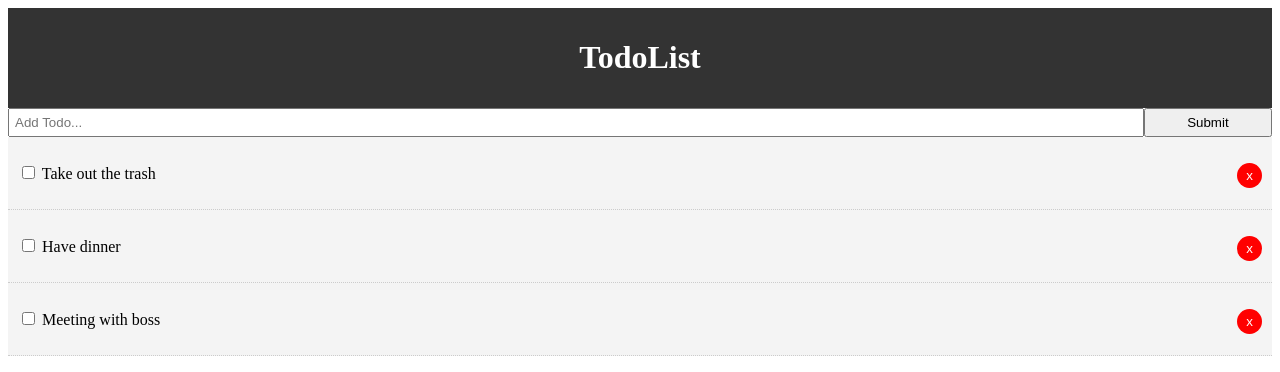
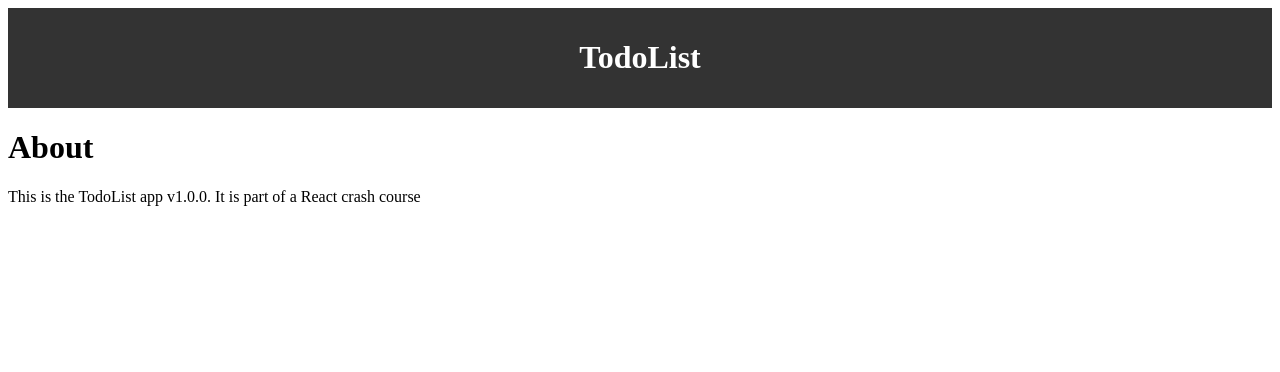
Before and after one commit to dghazi12/React_ToDoList, a React (Create React App) app in the folder reacttodolist/: page /about in a window 1280 px wide. Shown: the top 372 px of the page. Built offline with nearby package versions, Linux system fonts and the light colour scheme.

Commit message:
added react router

```diff
--- a/reacttodolist/package.json
+++ b/reacttodolist/package.json
@@ -8,6 +8,7 @@
     "@testing-library/user-event": "^7.1.2",
     "react": "^16.13.1",
     "react-dom": "^16.13.1",
+    "react-router-dom": "^5.2.0",
     "react-scripts": "3.4.3",
     "uuid": "^8.3.0"
   },
--- a/reacttodolist/src/App.js
+++ b/reacttodolist/src/App.js
@@ -1,7 +1,9 @@
 import React, { Component } from 'react';
+import { BrowserRouter as Router, Route } from 'react-router-dom';
 import Header from './components/layout/Header'
 import Todos from './components/Todos'
 import AddTodo from './components/AddTodo'
+import About from './components/pages/About'
 import { v4 as uuidv4 } from 'uuid';
 
 class App extends Component {
@@ -53,14 +55,21 @@
 
   render() {
     return (
+      <Router>
       <div className="App">
         <div className="container">
           <Header />
-          <AddTodo addTodo={this.addTodo} />
-          <Todos todos={this.state.todos} markComplete={this.markComplete}
-          delTodo={this.delTodo}/>
+          <Route exact path="/" render={props => (
+            <React.Fragment>
+                <AddTodo addTodo={this.addTodo} />
+                <Todos todos={this.state.todos} markComplete={this.markComplete}
+                delTodo={this.delTodo}/>
+            </React.Fragment>
+          )} />
+          <Route path="/about" component= {About} />
         </div>
-    </div>
+      </div>
+    </Router>
     )
   }
 }
--- /dev/null
+++ b/reacttodolist/src/components/pages/About.js
@@ -0,0 +1,13 @@
+import React from 'react'
+
+function About() {
+    return (
+        <React.Fragment>
+            <h1>About</h1>
+            <p>This is the TodoList app v1.0.0. It is part of a
+                React crash course</p>
+        </React.Fragment>
+    )
+}
+
+export default About;
```
Also changed, not shown: 1 other file (tests, documents, lock files or other folders).
